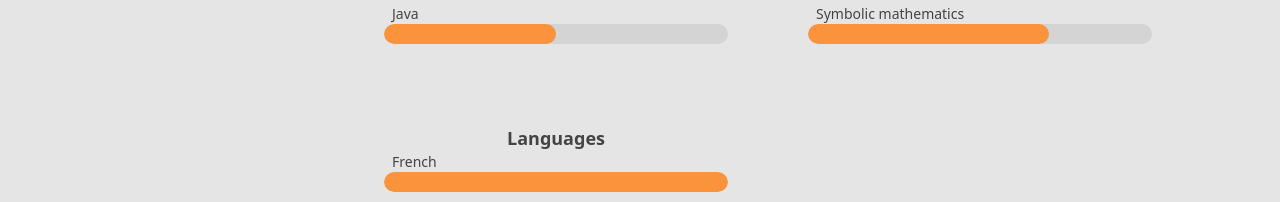
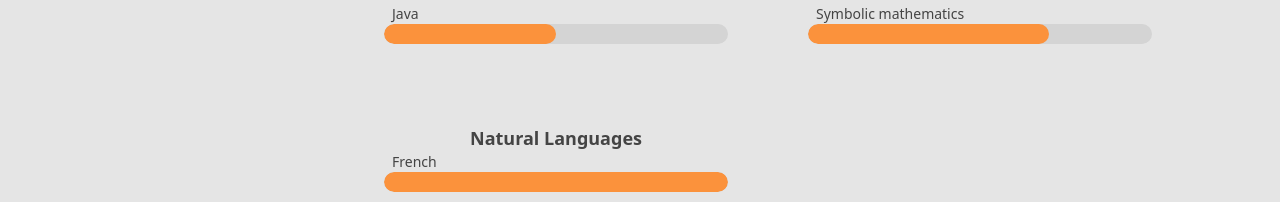
Before and after one commit to sebnaze/sebnaze.github.io, a Next.js app: page / in a window 1280 px wide. Shown: the part 2860-3062 px from the top of the page. Built offline with nearby package versions, Linux system fonts and the light colour scheme.

Commit message:
publishing and licence

```diff
--- a/package.json
+++ b/package.json
@@ -1,6 +1,7 @@
 {
   "name": "react-resume-template",
   "version": "2.0.0",
+  "homepage": "https://sebnaze.github.io",
   "private": true,
   "scripts": {
     "build": "yarn compile && yarn next build",
@@ -9,7 +10,9 @@
     "dev": "yarn compile && yarn next dev",
     "lint": "yarn run -T prettier --write './src/**/*.{js,jsx,json,ts,tsx}' && eslint './src/**/*.{js,jsx,ts,tsx}' --fix --max-warnings=0",
     "start": "yarn next start",
-    "sitemap": "yarn next-sitemap"
+    "sitemap": "yarn next-sitemap",
+    "predeploy": "npm run build",
+    "deploy": "gh-pages -d .next"
   },
   "dependencies": {
     "@headlessui/react": "^1.7.14",
@@ -45,6 +48,7 @@
     "eslint-plugin-react-native": "^4.0.0",
     "eslint-plugin-simple-import-sort": "^10.0.0",
     "eslint-plugin-sort-keys-fix": "^1.1.2",
+    "gh-pages": "^6.1.1",
     "postcss": "^8.4.23",
     "postcss-preset-env": "^8.3.2",
     "prettier": "^2.8.8",
--- a/src/data/data.tsx
+++ b/src/data/data.tsx
@@ -11,26 +11,26 @@ import {
 import GithubIcon from '../components/Icon/GithubIcon';
 /*import InstagramIcon from '../components/Icon/InstagramIcon';*/
 import LinkedInIcon from '../components/Icon/LinkedInIcon';
+/*import profilepic from '../images/profilepic.jpg';
+import testimonialImage from '../images/testimonial.webp';*/
+import montreal from '../images/montreal_wide_darker.jpg';
+/*import porfolioImage8 from '../images/portfolio/portfolio-8.jpg';*/
+import bica from '../images/portfolio/bica.png';
+import concussion from '../images/portfolio/concussion.jpg';
+import deeplearning from '../images/portfolio/deeplearning.jpg';
+import featureseizure from '../images/portfolio/features_seizures.png';
+import harmonics from '../images/portfolio/harmonics.jpg';
+import ibex from '../images/portfolio/ibex.png';
+import iconip from '../images/portfolio/iconip.png';
+import neurofilament from '../images/portfolio/neurofilament.webp';
 /*import StackOverflowIcon from '../components/Icon/StackOverflowIcon';
 import TwitterIcon from '../components/Icon/TwitterIcon';
 import heroImage from '../images/header-background.webp';*/
 import plosCB from '../images/portfolio/plosCB.png';
 import review from '../images/portfolio/review.jpg';
-import harmonics from '../images/portfolio/harmonics.jpg';
-import concussion from '../images/portfolio/concussion.jpg';
-import neurofilament from '../images/portfolio/neurofilament.webp';
-import deeplearning from '../images/portfolio/deeplearning.jpg';
-import featureseizure from '../images/portfolio/features_seizures.png';
-/*import porfolioImage8 from '../images/portfolio/portfolio-8.jpg';*/
-import bica from '../images/portfolio/bica.png';
-import iconip from '../images/portfolio/iconip.png';
-import ibex from '../images/portfolio/ibex.png';
-/*import profilepic from '../images/profilepic.jpg';
-import testimonialImage from '../images/testimonial.webp';*/
-import montreal from '../images/montreal_wide_darker.jpg';
-import woodwave from '../images/woodwave_super.jpg';
 /*import zion from '../images/zion_fx_sq.jpeg';*/
 import profilepic from '../images/profile_adj.jpg';
+import woodwave from '../images/woodwave_super.jpg';
 import {
   About,
   ContactSection,
@@ -197,7 +197,7 @@ export const skills: SkillGroup[] = [
     ],
   },
   {
-    name: 'Languages',
+    name: 'Natural Languages',
     skills: [
       {
         name: 'French',
```
Also changed, not shown: 1 other file (tests, documents, lock files or other folders).
